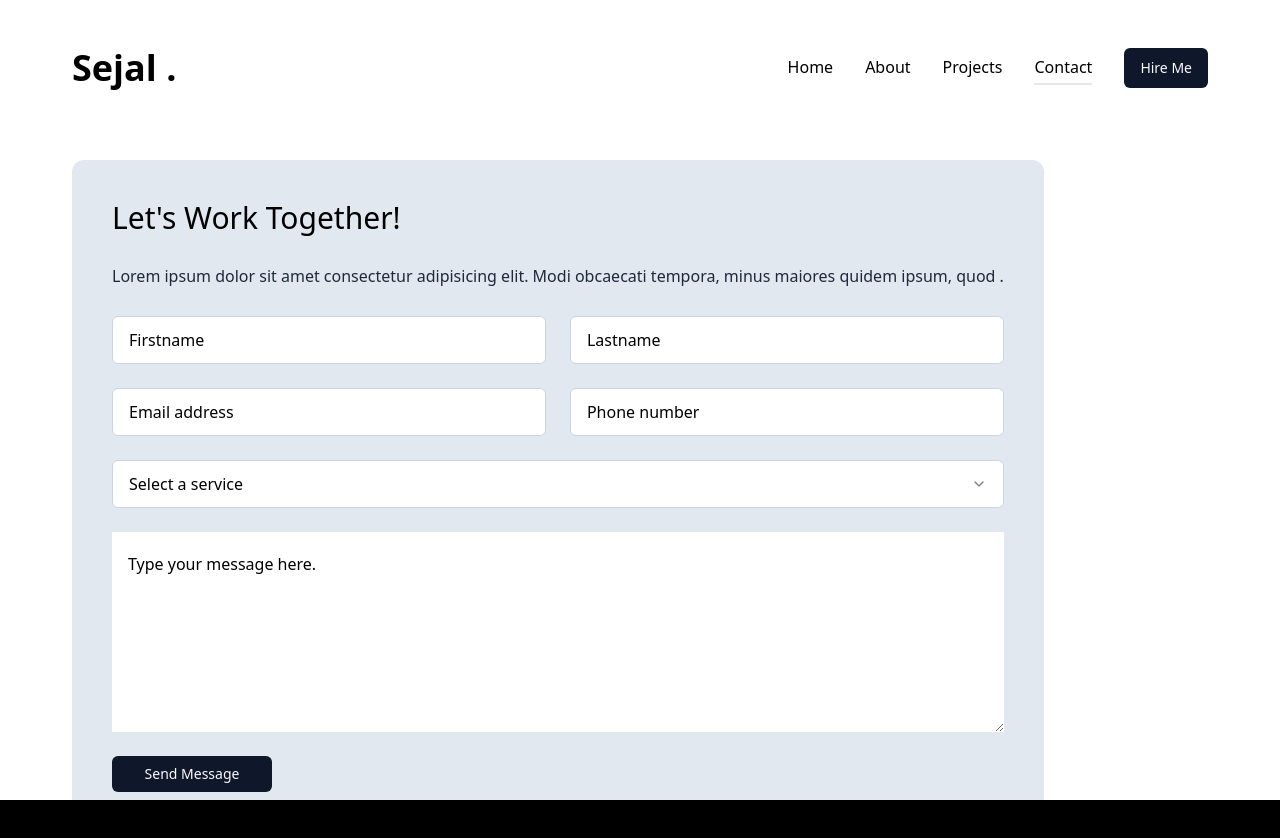
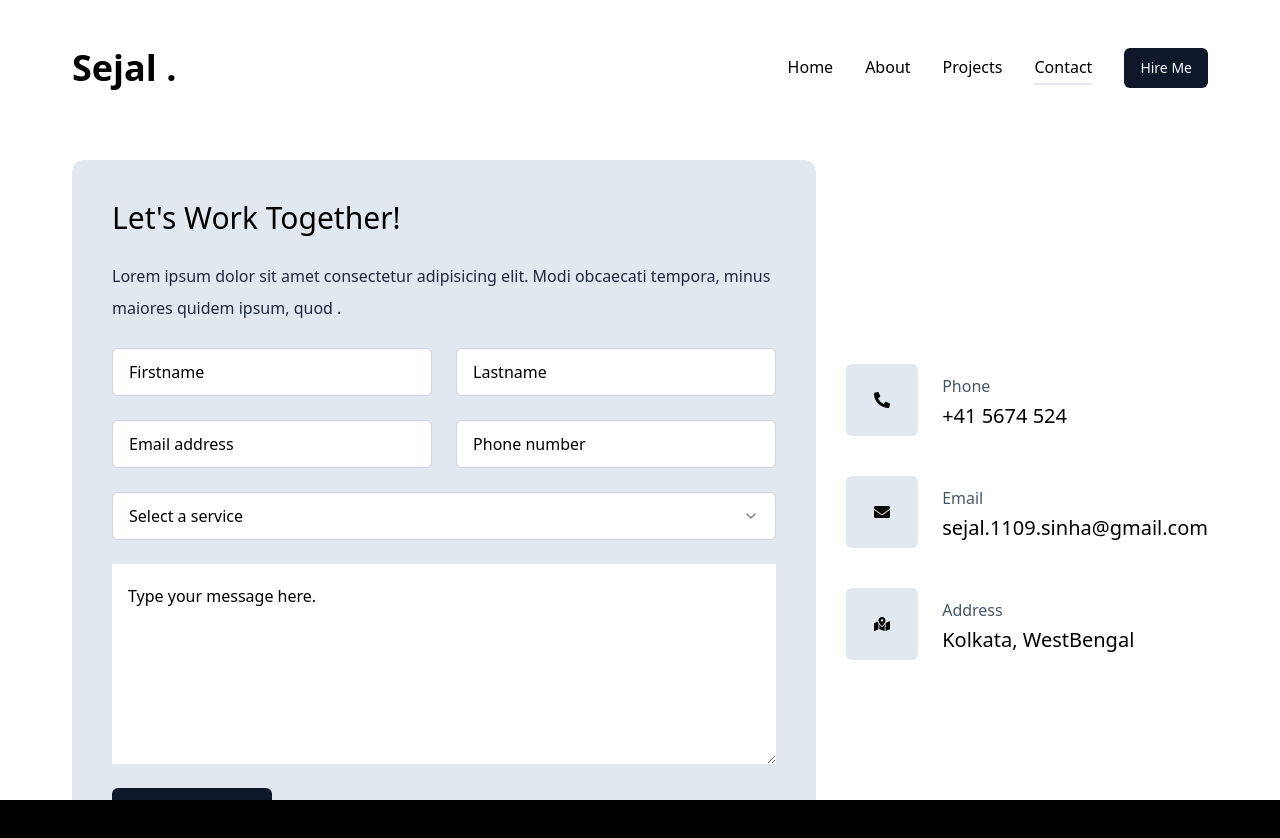
Before and after one commit to OSejal/Portfolio-Website, a Next.js app: page /contact in a window 1280 px wide. Shown: the top 838 px of the page. Built offline with nearby package versions, Linux system fonts and the light colour scheme.

Commit message:
Added some changes

```diff
--- a/src/app/contact/page.tsx
+++ b/src/app/contact/page.tsx
@@ -84,8 +84,26 @@ export default function Contact() {
                 </form>
               </div>
 
+              {/* info */}
               <div className="flex-1 flex items-center xl:justify-end order-1
               xl:order-none mb-8 xl:mb-0">
+                <ul className="flex flex-col gap-10">
+                  {info.map((item, index) => {
+                    return (
+                      <li key={index} className="flex items-center gap-6">
+                        <div className="w-[52px] h-[52px] xl:w-[72px]
+                        xl:h-[72px] bg-slate-200 text-black rounded-md flex items-center
+                        justify-center">
+                          <div>{item.icon}</div>
+                        </div>
+                        <div className="flex-1">
+                          <p className="text-slate-600">{item.title}</p>
+                          <h3 className="text-xl">{item.description}</h3>
+                        </div>
+                      </li>
+                    );
+                  })}
+                </ul>
               </div>
             </div>
           </div>
```
